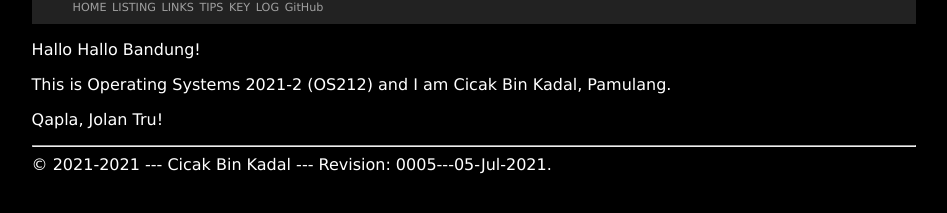
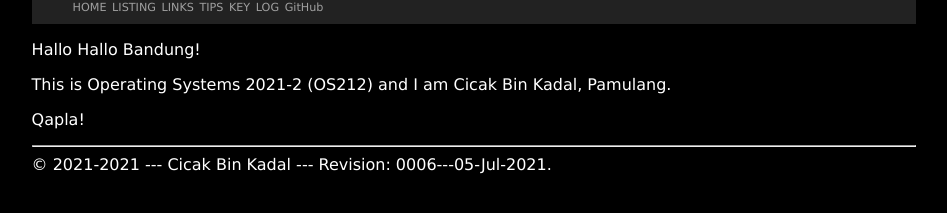
Before and after one commit to dnswd/os212, a Jekyll site: the page built from index.md, in a window 1280 px wide. Shown: the part 178-391 px from the top of the page, without its empty margins (166-1113 px from the left). Built offline with Jekyll 4.4.1, drawn with Linux system fonts in a browser that asks for light colours.

Commit message:
modified:   index.md

```diff
--- a/_config.yml
+++ b/_config.yml
@@ -1,5 +1,5 @@
 title:       "Operating Systems 2021-2 (OS212)"
-version:     "0005---05-Jul-2021"
+version:     "0006---05-Jul-2021"
 copyright:   "2021-2021"
 description: >-
   This Is How Me Do It!
--- a/index.md
+++ b/index.md
@@ -6,4 +6,4 @@ Hallo Hallo Bandung!
 
 This is {{ site.title }} and I am {{ site.author }}, {{ site.address }}.
 
-Qapla, Jolan Tru!
+Qapla!
```
Also changed, not shown: 000.md (+1 -1 lines).
